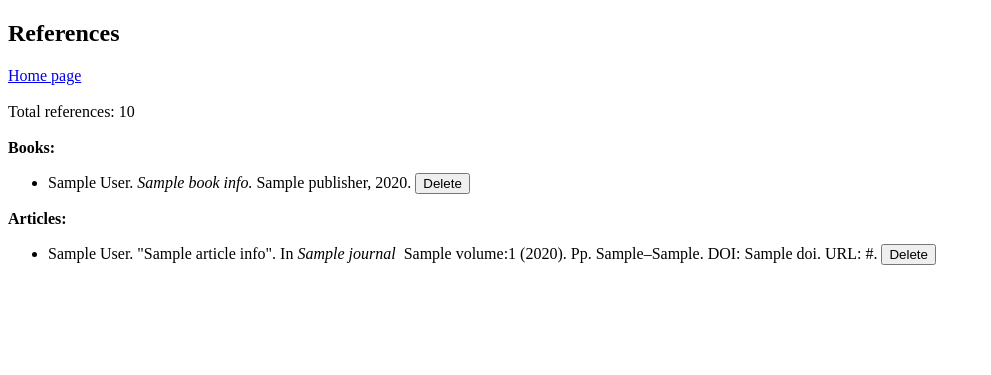
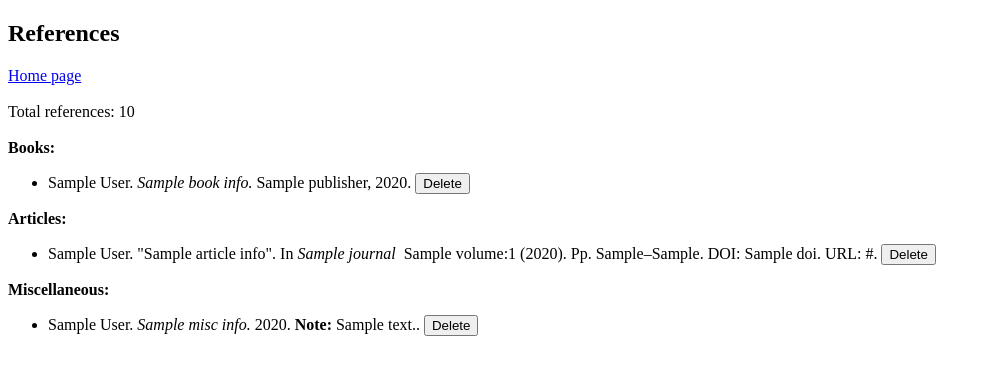
Before and after one commit to k1rtsu/Bulbasaurus-ohtu, a Flask app: template src/templates/references.html in a window 1280 px wide. Shown: the top 375 px of the page, without its empty margins (0-991 px from the left). Run offline with Flask 3, Linux system fonts and the light colour scheme; the template is opened without the code that fills it: most values are stand-ins (such as "Sample title", 1, 10 or a date in 2020).

Commit message:
Misc tyyppisen viiteen lisääminen onnistuu! JEPIII

```diff
--- a/src/app.py
+++ b/src/app.py
@@ -1,7 +1,7 @@
 from flask import redirect, render_template, request, jsonify, flash, url_for #pylint: disable=unused-import
 from db_helper import reset_db
 from config import app, test_env
-from util import validate_book, validate_article
+from util import validate_book, validate_article, validate_misc
 import references as refs
 
 def redirect_to_new_reference():
@@ -69,7 +69,17 @@ def add(): #pylint: disable=inconsistent-return-statements
             return redirect("/references")
         except Exception as error: #pylint: disable=broad-exception-caught
             return new_article(error)
-
+    if request.form.get("submit") == "misc":
+        author = request.form["author"]
+        title = request.form["title"]
+        year = request.form["year"]
+        note = request.form["note"]
+        try:
+            validate_misc(author, title, year, note)
+            refs.add_book(author, title, year, note)
+            return redirect("/references")
+        except Exception as error: #pylint: disable=broad-exception-caught
+            return new_misc(error)
 
 @app.route("/references")
 def references():
--- a/src/templates/references.html
+++ b/src/templates/references.html
@@ -55,4 +55,27 @@ body %}
   </ul>
   {% endfor %}
 </div>
-{% endif %} {% endblock %}
+{% endif %}
+
+{% if misc|length > 0 %}
+<strong>Miscellaneous:</strong>
+
+<div>
+  {% for data in misc %}
+  <ul>
+    <li>
+      {{ data.misc_info.author }}. <i>{{ data.misc_info.title }}.</i>
+      {{ data.misc_info.year }}.
+      {% if data.misc_info.note %}
+      <strong>Note:</strong> {{ data.misc_info.note }}.
+      {% endif %}
+      <form action="/remove_reference/{{ data.reference_id }}" method="post" style="display:inline;">
+        <button type="submit" id="delete_misc">Delete</button>
+      </form>
+    </li>
+  </ul>
+  {% endfor %}
+</div>
+{% endif %}
+
+{% endblock %}
```
Also changed, not shown: src/util.py (+11 -10 lines).
